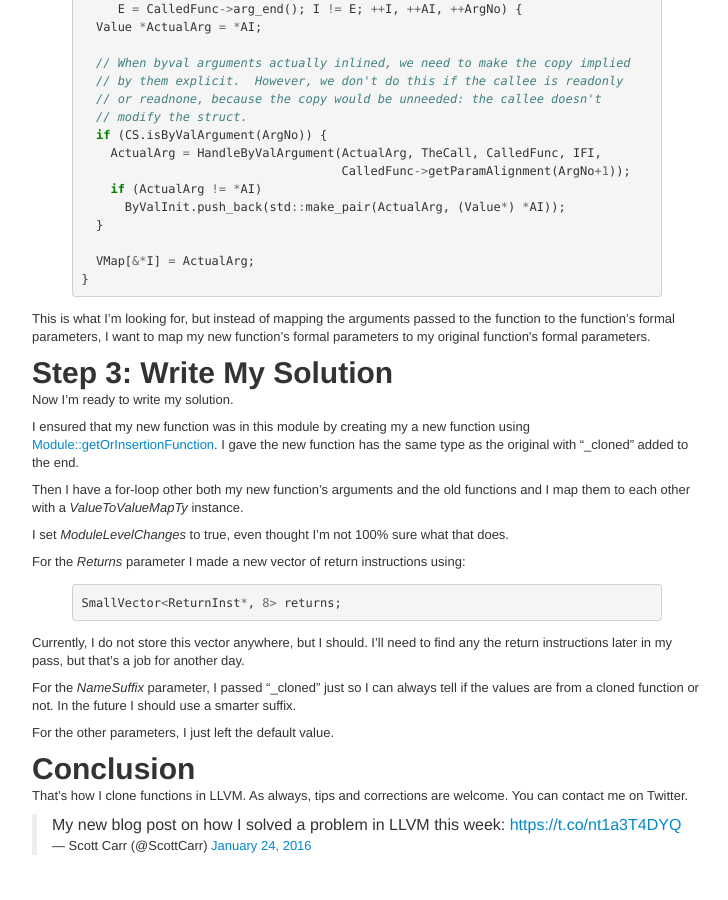
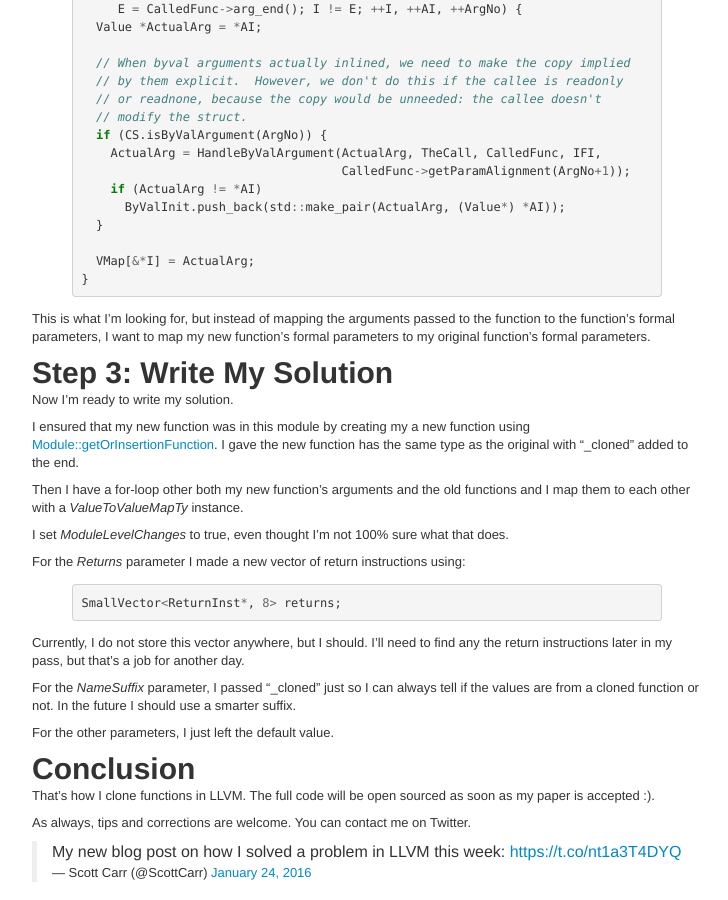
Before and after one commit to scottcarr/scottcarr.github.com, a Jekyll site: the page built from _posts/2016-1-24-my-week-in-llvm.md, in a window 1280 px wide and 900 px high, scrolled down 2278 px. Shown: the whole window, without its empty margins (23-751 px from the left). Built offline with Jekyll 4.4.1, drawn with Linux system fonts in a browser that asks for light colours; comment, search, counter and statistics services are not loaded; before the commit the page ends 3151 px from its top, so only the background shows below that.

Commit message:
add llvm week

```diff
--- a/_posts/2016-1-24-my-week-in-llvm.md
+++ b/_posts/2016-1-24-my-week-in-llvm.md
@@ -156,7 +156,9 @@ For the other parameters, I just left the default value.
 
 #Conclusion
 
-That's how I clone functions in LLVM.  As always, tips and corrections are welcome.  You can contact me on Twitter.
+That's how I clone functions in LLVM.  The full code will be open sourced as soon as my paper is accepted :).
+
+As always, tips and corrections are welcome.  You can contact me on Twitter.
 
 <blockquote class="twitter-tweet" data-lang="en"><p lang="en" dir="ltr">My new blog post on how I solved a problem in LLVM this week: <a href="https://t.co/nt1a3T4DYQ">https://t.co/nt1a3T4DYQ</a></p>&mdash; Scott Carr (@ScottCarr) <a href="https://twitter.com/ScottCarr/status/691354475815112704">January 24, 2016</a></blockquote>
 <script async src="//platform.twitter.com/widgets.js" charset="utf-8"></script>
```
